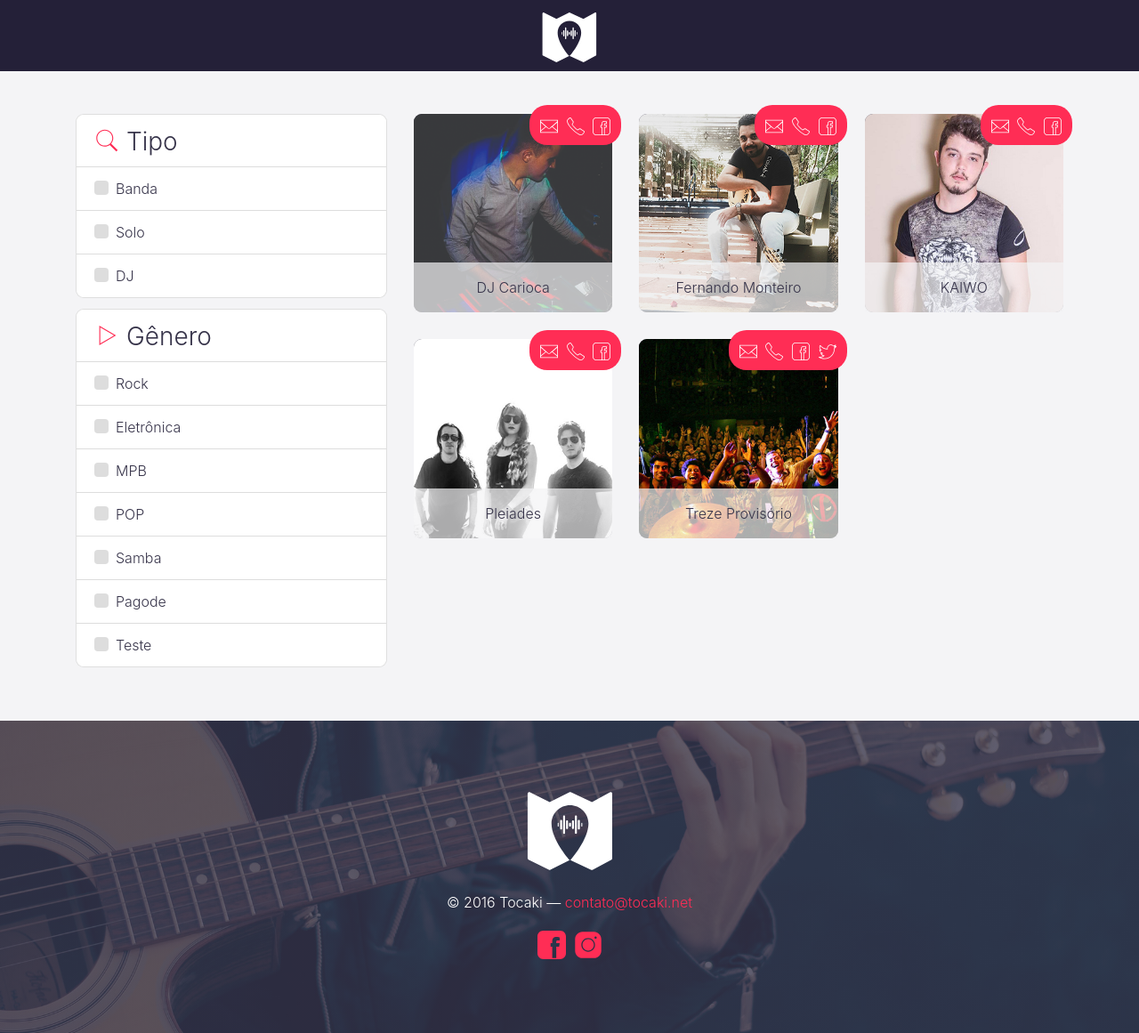
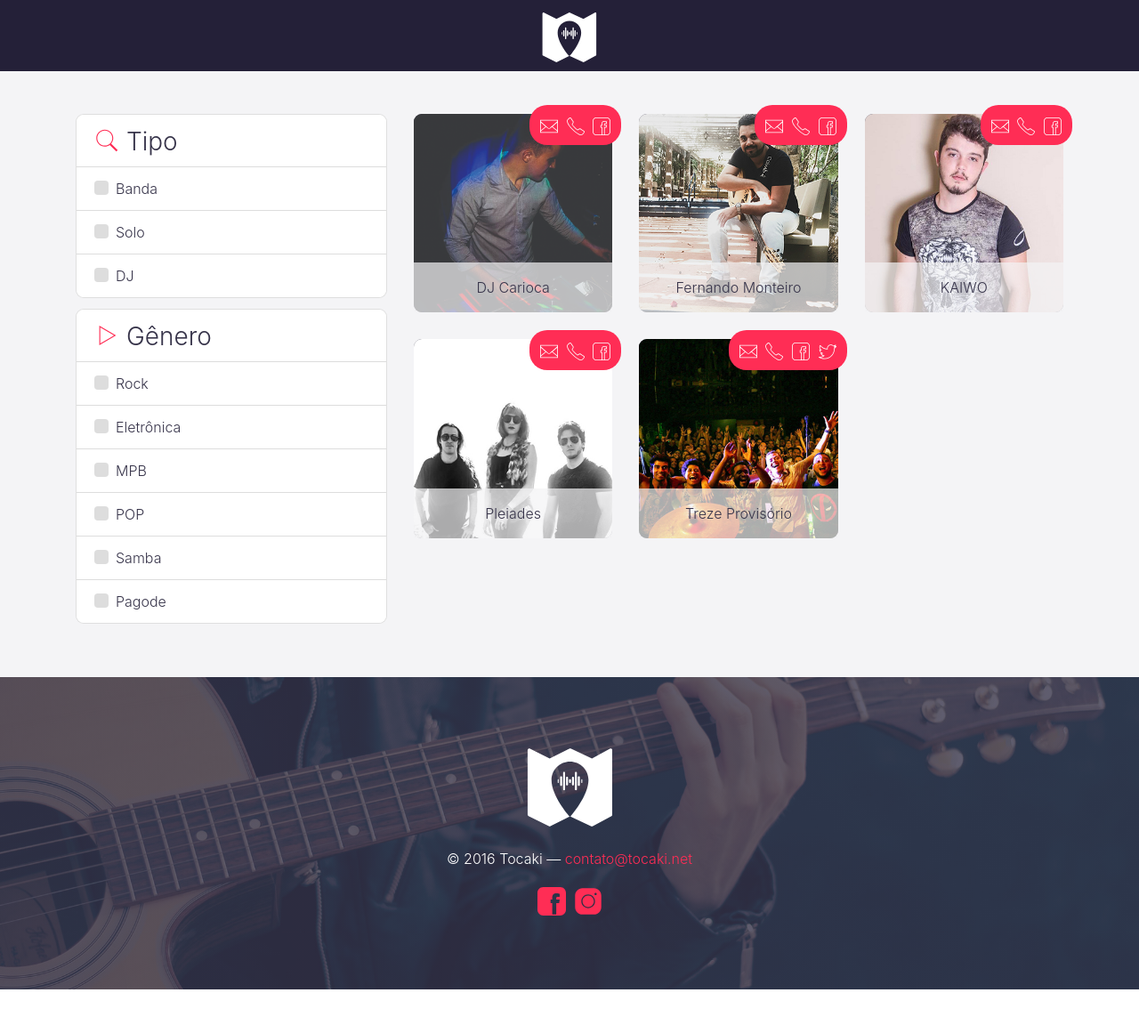
Before and after one commit to tocaki/tocaki.github.io, a Jekyll site: the page built from artistas.html, in a window 1280 px wide. Shown: the whole page at 89% size. Built offline with Jekyll 4.4.1, drawn with Linux system fonts in a browser that asks for light colours; after the commit the page ends 1112 px from its top, so only the background shows below that.

Commit message:
Updated genres.yml

```diff
--- a/_data/genres.yml
+++ b/_data/genres.yml
@@ -4,4 +4,3 @@
 - POP
 - Samba
 - Pagode
-- Teste
```
